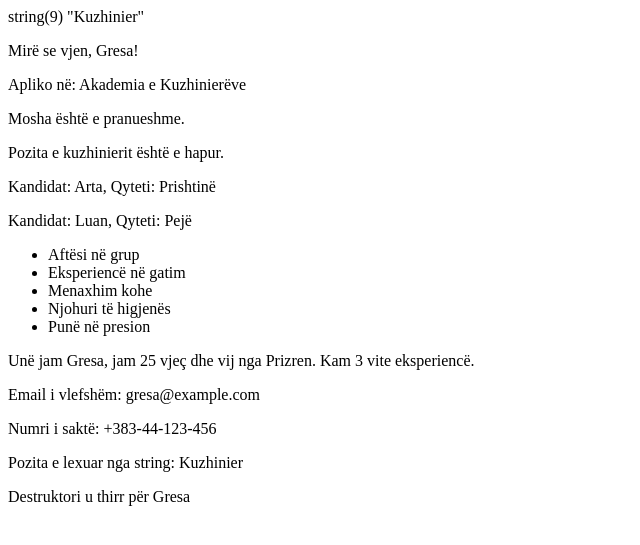
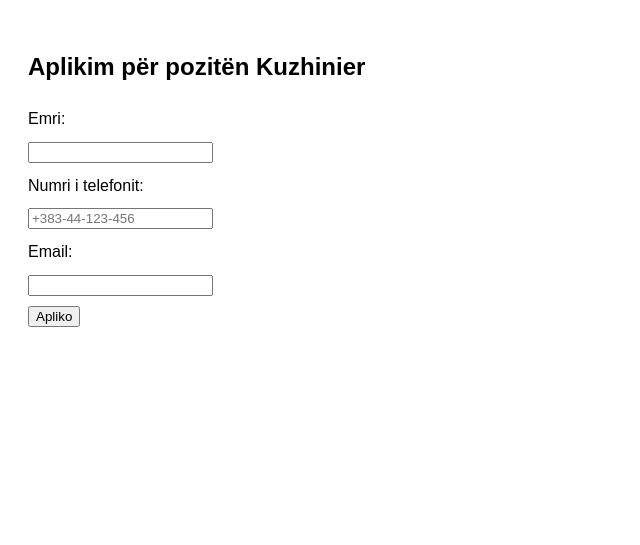
Before and after one commit to FloridaSuka/UEBII_25_Gr16, a PHP site: page /DetajetKuzhinier.php in a window 1280 px wide. Shown: the top 545 px of the page, without its empty margins (0-640 px from the left). Run offline with PHP 8.4, Linux system fonts and the light colour scheme.

Commit message:
ndryshim

```diff
--- a/DetajetKuzhinier.php
+++ b/DetajetKuzhinier.php
@@ -4,12 +4,39 @@
     <meta charset="UTF-8">
     <meta name="viewport" content="width=device-width, initial-scale=1.0">
     <title>Detajet e Profesionit - Kuzhinier</title>
+    <style>
+        body { font-family: Arial; line-height: 1.6; padding: 20px; }
+        input, label { display: block; margin: 10px 0; }
+    </style>
 </head>
 <body>
+
+<h2>Aplikim për pozitën Kuzhinier</h2>
+
+<!-- Formë për input -->
+<form method="post">
+    <label for="emri">Emri:</label>
+    <input type="text" name="emri" required>
+
+    <label for="telefoni">Numri i telefonit:</label>
+    <input type="text" name="telefoni" id="telefoni" placeholder="+383-44-123-456" required oninput="vetemNumra(this)">
+
+    <label for="email">Email:</label>
+    <input type="email" name="email" required>
+
+    <input type="submit" name="apliko" value="Apliko">
+</form>
+
+<script>
+function vetemNumra(input) {
+    input.value = input.value.replace(/[^0-9+\-]/g, "");
+}
+</script>
+
 <?php
+if (isset($_POST['apliko'])) {
+
     // ------------------ PHP Bazik ------------------
-
-// Variabla dhe var_dump()
     $profesioni = "Kuzhinier";
     $moshaMin = 18;
     $moshaMax = 65;
@@ -21,65 +48,44 @@ $kerkesat = [
         "Punë në presion"
     ];
 
-var_dump($profesioni);
+    // Marrja e inputeve nga forma
+    $emri = $_POST['emri'];
+    $email = $_POST['email'];
+    $telefoni = $_POST['telefoni'];
 
-// Funksion me parametra dhe kthim vlere
+    // Funksion për përshëndetje
     function pershendetje($emri) {
         return "Mirë se vjen, " . ucfirst($emri) . "!";
     }
 
-// String functions
-$emri = "gresa";
-$pershendetje = pershendetje($emri);
-echo "<p>$pershendetje</p>";
+    echo "<p>" . pershendetje($emri) . "</p>";
+    echo "<p>Apliko në: Akademia e Kuzhinierëve</p>";
 
-// Përdorimi i konstantave
-const SHKOLLA = "Akademia e Kuzhinierëve";
-echo "<p>Apliko në: " . SHKOLLA . "</p>";
-
-// Operatorë dhe kushtet
+    // Mosha për testim (mund të lidhet me formë)
     $mosha = 25;
     if ($mosha >= $moshaMin && $mosha <= $moshaMax) {
         echo "<p>Mosha është e pranueshme.</p>";
-} elseif ($mosha < $moshaMin) {
-    echo "<p>Mosha është nën kufirin minimal.</p>";
     } else {
-    echo "<p>Mosha kalon kufirin maksimal.</p>";
+        echo "<p>Mosha nuk është e pranueshme.</p>";
     }
 
-// Switch example
     switch ($profesioni) {
         case "Kuzhinier":
             echo "<p>Pozita e kuzhinierit është e hapur.</p>";
-        break;
-    case "Kamerier":
-        echo "<p>Na vjen keq, pozita nuk është aktive.</p>";
             break;
         default:
             echo "<p>Ju lutem kontrolloni sërish.</p>";
     }
 
-// Arrays: associative dhe multidimensional
-$kandidatet = [
-    ["emri" => "Arta", "qyteti" => "Prishtinë"],
-    ["emri" => "Luan", "qyteti" => "Pejë"]
-];
-
-foreach ($kandidatet as $k) {
-    echo "<p>Kandidat: " . $k['emri'] . ", Qyteti: " . $k['qyteti'] . "</p>";
-}
-
-// Sortime
+    // Listimi i kërkesave
     asort($kerkesat);
-ksort($kandidatet);
-echo "<ul>";
+    echo "<p>Kërkesat:</p><ul>";
     foreach ($kerkesat as $k) {
         echo "<li>$k</li>";
     }
     echo "</ul>";
 
     // ------------------ OOP PHP ------------------
-
     class Kandidat {
         private $emri;
         private $mosha;
@@ -129,30 +135,30 @@ class KandidatMeEksperience extends Kandidat {
         }
     }
 
-$aplikues = new KandidatMeEksperience("gresa", 25, "Prizren", 3);
+    $aplikues = new KandidatMeEksperience($emri, $mosha, "Prizren", 3);
     echo "<p>" . $aplikues->prezanto() . "</p>";
 
     // ------------------ RegEx Validim ------------------
 
-$email = "gresa@example.com";
     if (preg_match("/^[\w.-]+@[\w.-]+\.\w{2,}$/", $email)) {
         echo "<p>Email i vlefshëm: $email</p>";
     } else {
         echo "<p>Email i pavlefshëm</p>";
     }
 
-$numri = "+383-44-123-456";
-if (preg_match("/^\+383-\d{2}-\d{3}-\d{3}$/", $numri)) {
-    echo "<p>Numri i saktë: $numri</p>";
+    if (preg_match("/^\+383-\d{2}-\d{3}-\d{3}$/", $telefoni)) {
+        echo "<p>Numri i saktë: $telefoni</p>";
     } else {
         echo "<p>Numri nuk është në formatin e duhur</p>";
     }
 
-$string = "Emri: Gresa - Pozita: Kuzhinier - Mosha: 25";
+    $string = "Emri: $emri - Pozita: Kuzhinier - Mosha: $mosha";
     $pattern = "/Pozita: (\w+)/";
     if (preg_match($pattern, $string, $matches)) {
         echo "<p>Pozita e lexuar nga string: " . $matches[1] . "</p>";
     }
+}
 ?>
+
 </body>
 </html>
```
Lines whose indentation alone changed are shown as unchanged.
